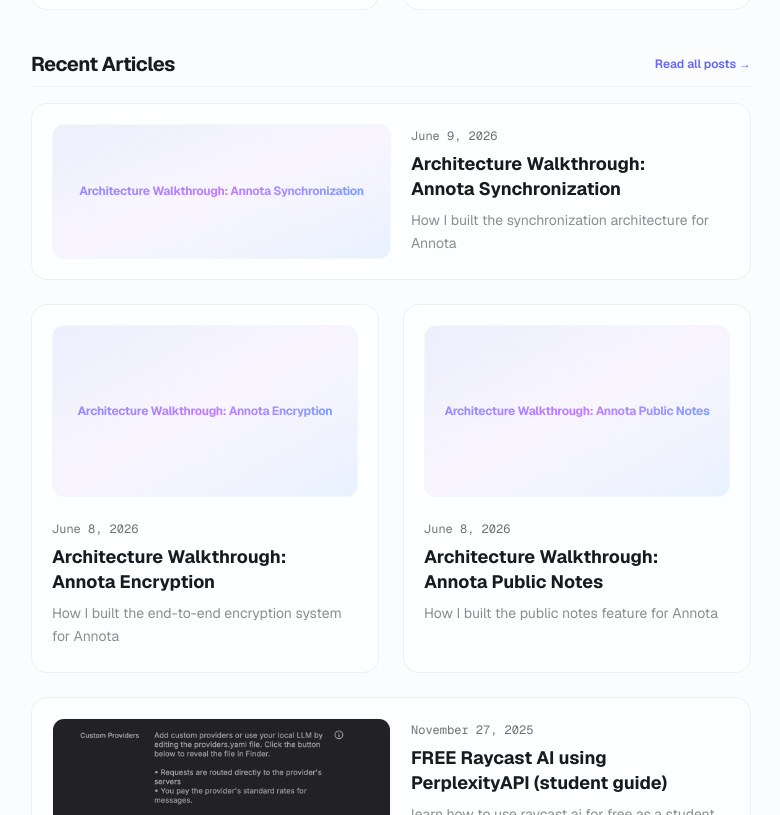
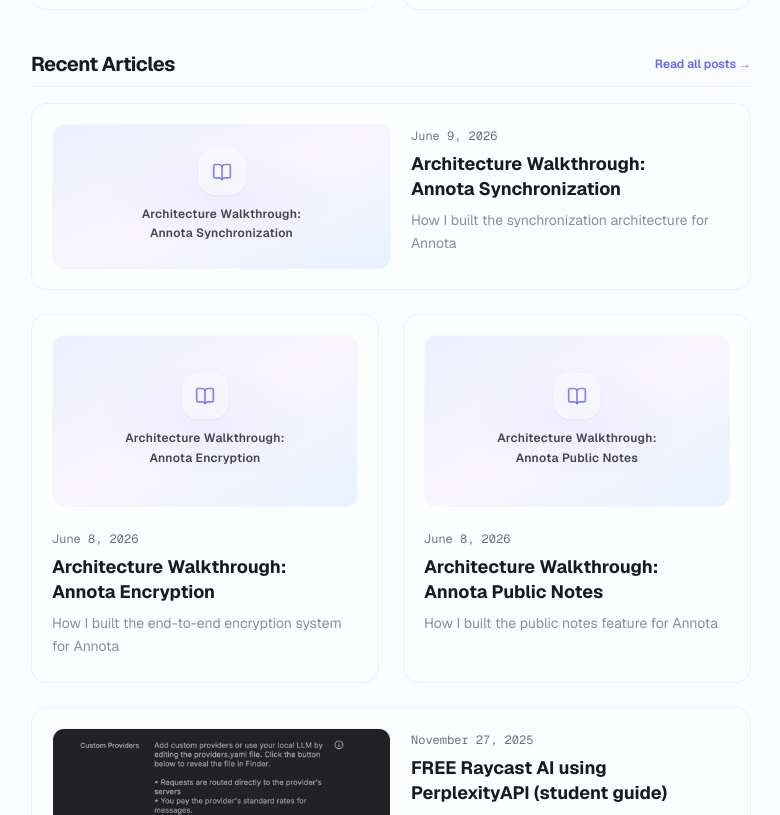
Before and after one commit to iLiranS/blog-portfolio, a Next.js app: page / in a window 1280 px wide. Shown: the part 940-1755 px from the top of the page, without its empty margins (249-1029 px from the left). Built offline with nearby package versions, Linux system fonts and the light colour scheme.

Commit message:
feat: update personal bio and enhance blog/project card UI with icons and refined styling

```diff
--- a/app/components/posts.tsx
+++ b/app/components/posts.tsx
@@ -1,5 +1,6 @@
 import Link from "next/link"
 import { formatDate, getBlogPosts } from "app/blog/utils"
+import { BookOpen } from "lucide-react"
 
 interface BlogPostsProps {
   amount?: number
@@ -39,8 +40,14 @@
                     className="object-cover w-full h-full group-hover:scale-103 transition-transform duration-500 ease-out"
                   />
                 ) : (
-                  <div className="w-full h-full bg-linear-to-br from-primary/10 via-purple-500/5 to-blue-500/10 flex items-center justify-center min-h-[140px] md:min-h-full">
-                    <span className="text-xs font-bold tracking-tight bg-linear-to-r from-primary via-purple-500 to-blue-500 bg-clip-text text-transparent opacity-70 px-4 text-center">
+                  <div className="w-full h-full bg-linear-to-br from-primary/10 via-purple-500/5 to-blue-500/10 flex flex-col items-center justify-center min-h-[140px] md:min-h-full p-6 transition-all duration-500 group-hover:scale-102 relative overflow-hidden select-none">
+                    <div className="absolute inset-0 bg-radial from-primary/10 via-transparent to-transparent opacity-60 dark:opacity-40 pointer-events-none" />
+
+                    <div className="relative mb-2.5 p-3 rounded-2xl bg-white/40 dark:bg-black/20 border border-white/40 dark:border-white/5 shadow-xs backdrop-blur-xs flex items-center justify-center transition-all duration-500 group-hover:scale-110 group-hover:border-primary/20">
+                      <BookOpen className="w-5 h-5 text-primary/80 dark:text-primary" />
+                    </div>
+
+                    <span className="relative text-xs font-semibold tracking-wide text-foreground/80 dark:text-foreground/90 px-4 text-center max-w-[200px] line-clamp-2 leading-relaxed">
                       {post.metadata.title}
                     </span>
                   </div>
--- a/app/components/projects.tsx
+++ b/app/components/projects.tsx
@@ -1,5 +1,6 @@
 import Link from "next/link"
 import { formatDate, getProjectPosts } from "app/blog/utils"
+import { FolderGit2 } from "lucide-react"
 
 interface ProjectPostsProps {
   amount?: number
@@ -49,8 +50,14 @@
                     className="object-cover w-full h-full group-hover:scale-103 transition-transform duration-500 ease-out"
                   />
                 ) : (
-                  <div className="w-full h-full bg-linear-to-br from-primary/10 via-purple-500/5 to-blue-500/10 flex items-center justify-center min-h-[140px] md:min-h-full">
-                    <span className="text-xs font-bold tracking-tight bg-linear-to-r from-primary via-purple-500 to-blue-500 bg-clip-text text-transparent opacity-70 px-4 text-center">
+                  <div className="w-full h-full bg-linear-to-br from-primary/10 via-purple-500/5 to-blue-500/10 flex flex-col items-center justify-center min-h-[140px] md:min-h-full p-6 transition-all duration-500 group-hover:scale-102 relative overflow-hidden select-none">
+                    <div className="absolute inset-0 bg-radial from-primary/10 via-transparent to-transparent opacity-60 dark:opacity-40 pointer-events-none" />
+
+                    <div className="relative mb-2.5 p-3 rounded-2xl bg-white/40 dark:bg-black/20 border border-white/40 dark:border-white/5 shadow-xs backdrop-blur-xs flex items-center justify-center transition-all duration-500 group-hover:scale-110 group-hover:border-primary/20">
+                      <FolderGit2 className="w-5 h-5 text-primary/80 dark:text-primary" />
+                    </div>
+
+                    <span className="relative text-xs font-semibold tracking-wide text-foreground/80 dark:text-foreground/90 px-4 text-center max-w-[200px] line-clamp-2 leading-relaxed">
                       {post.metadata.title}
                     </span>
                   </div>
--- a/app/page.tsx
+++ b/app/page.tsx
@@ -16,7 +16,7 @@
           </span>
         </div>
         <p className="text-base sm:text-lg text-muted-foreground leading-relaxed max-w-xl">
-          I'm a <strong className="font-semibold text-foreground">Full-Stack Developer</strong> 🧑‍💻 &amp; <strong className="font-semibold text-foreground">C.S Student</strong> 🎓 who loves crafting performant, visually stunning, and highly intuitive digital software 🚀
+          I'm a <strong className="font-semibold text-foreground">Full-Stack Developer</strong> 🧑‍💻 &amp; <strong className="font-semibold text-foreground">C.S Student</strong> 🎓 who loves experimenting with random projects and fields 🧪
         </p>
       </div>
 
```
